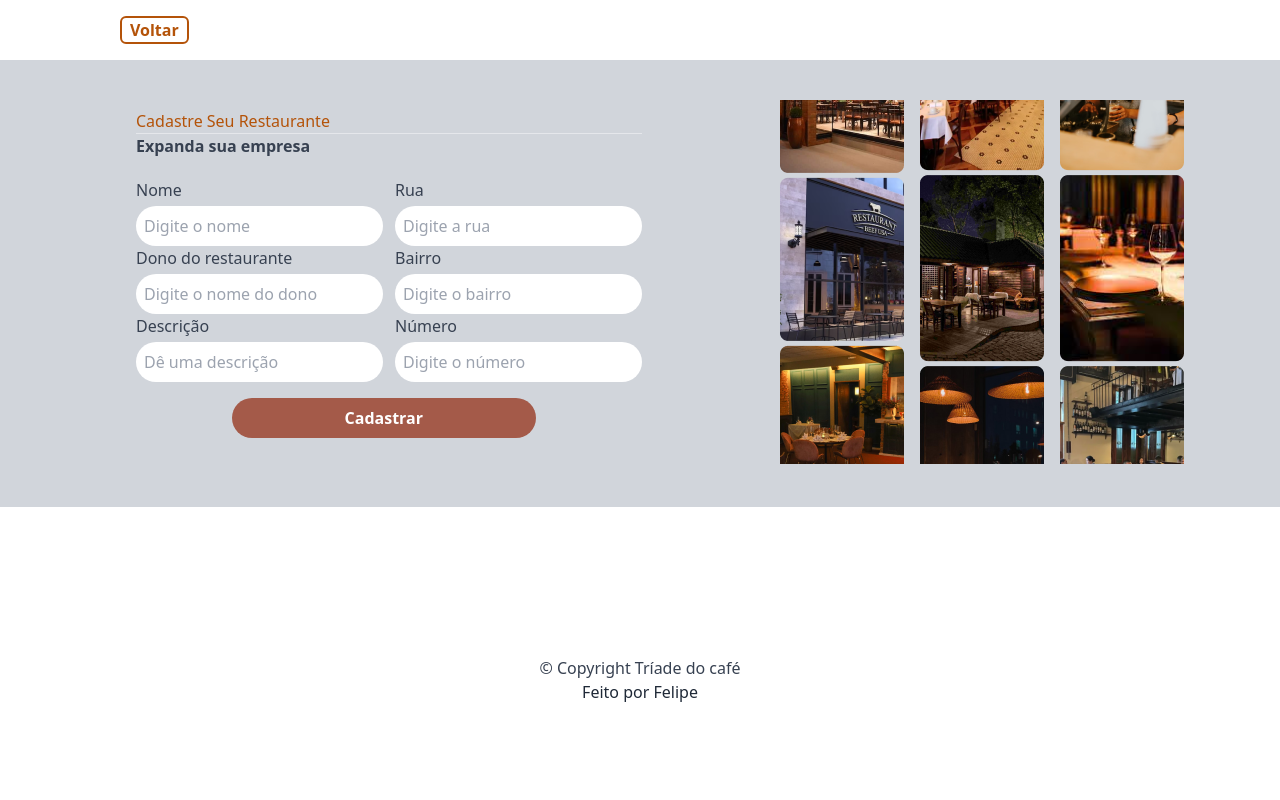
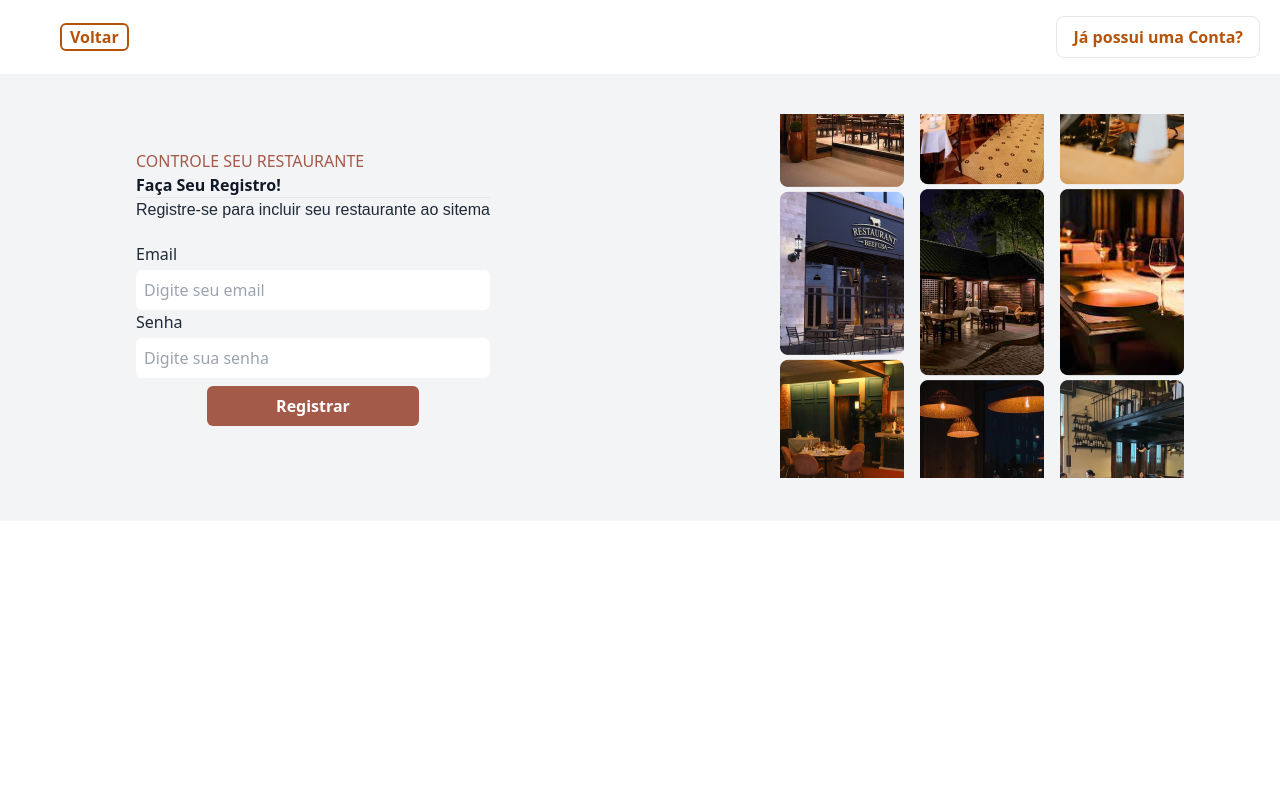
Before and after one commit to FelipeCostaOliveira/Reserva-restaurante, a Flask app: page /cadastroRestaurante in a window 1280 px wide. Run offline with Flask 3, Linux system fonts and the light colour scheme; style sheets or scripts are compiled from the project's sources; some libraries are stand-ins or nearby versions.

Commit message:
FIX :: Corrigindo páginas de Dono de restaurante

```diff
--- a/main.py
+++ b/main.py
@@ -21,6 +21,10 @@ def equipe():
 def login():
     return render_template('landingPage/login.html')
 
+@app.route('/loginDono')
+def loginDono():
+    return render_template('restaurante/LoginDono.html')
+
 @app.route('/modelos')
 def modelos():
     return render_template('landingPage/modelos.html')
@@ -31,7 +35,7 @@ def requisitos():
 
 @app.route('/cadastroRestaurante')
 def cadastroRestaurante():
-    return render_template('restaurante/cadastroRestaurante.html')
+    return render_template('restaurante/CadastrarDono.html')
 
 # Restaurantes
 
--- a/templates/componentes/navbarLandingPage.html
+++ b/templates/componentes/navbarLandingPage.html
@@ -10,7 +10,7 @@
     </ul>
     <div class="flex flex-row items-center space-x-6">
         <form action="/cadastroRestaurante" class="flex items-center space-x-2 text-yellow-600 p-2 rounded-md border border-yellow-600 text-base bg-transparent font-bold hover:text-amber-900 hover:border-amber-900 cursor-pointer">
-            <input class="bg-transparent border-none outline-none" type="submit" value="Cadastre seu restaurante"/>
+            <input class="bg-transparent border-none outline-none" type="submit" value="Sou restaurante"/>
             <svg xmlns="http://www.w3.org/2000/svg" fill="none" viewBox="0 0 24 24" stroke-width="1.5" stroke="currentColor" class="w-6 h-6">
                 <path stroke-linecap="round" stroke-linejoin="round" d="M13.5 6H5.25A2.25 2.25 0 0 0 3 8.25v10.5A2.25 2.25 0 0 0 5.25 21h10.5A2.25 2.25 0 0 0 18 18.75V10.5m-10.5 6L21 3m0 0h-5.25M21 3v5.25" />
             </svg>
--- /dev/null
+++ b/templates/restaurante/CadastrarDono.html
@@ -0,0 +1,80 @@
+<!DOCTYPE html>
+<html lang="pt-br">
+
+<head>
+    <link rel="stylesheet" href="static/styles/output.css">
+    <meta charset="UTF-8">
+    <meta name="viewport" content="width=device-width, initial-scale=1.0">
+    <title>Landing-Page</title>
+    <meta name="description" content="Descrição">
+    <script src="https://cdn.tailwindcss.com"></script>
+    <script src="https://cdnjs.cloudflare.com/ajax/libs/jquery/3.7.1/jquery.min.js"
+        integrity="sha512-v2CJ7UaYy4JwqLDIrZUI/4hqeoQieOmAZNXBeQyjo21dadnwR+8ZaIJVT8EE2iyI61OV8e6M8PP2/4hpQINQ/g=="
+        crossorigin="anonymous" referrerpolicy="no-referrer"></script>
+</head>
+
+<body class="bg-white ">
+    <header>
+        <nav class="text-amber-700 ml-5 container flex flex-row space-x-10 items-center justify-between px-10 py-4">
+            <a href="{{url_for("index")}}" class="hover:text-amber-800 font-bold border-2 border-amber-700 px-2 rounded-md">Voltar</a>
+            <a href="{{url_for("loginDono")}}" class="hover:text-yellow-700 hover:border-yellow-500 font-bold border px-4 py-2 rounded-lg max-md:hidden">Já possui uma Conta?</a>
+        </nav>
+    </header>
+    <main>
+        <div class="bg-gray-100">
+            <section
+                class="container max-w-6xl h-3/4 flex flex-row justify-between gap-24 py-10 px-8 m-auto items-center max-xl:max-w-md  max-md:h-full max-md:flex max-md:flex-row max-md:justify-between max-md:gap-1 max-md:py-5 max-md:px-8 max-md:m-auto max-md:items-center">
+                <header class="ml-10 max-md:inline-block max-md:flex-column max-md:text-xs">
+                    <span class="text-[#A45A49] text-base font-epilogue">CONTROLE SEU RESTAURANTE</span>
+                    <h1 class="text-gray-900 font-semibold">Faça Seu Registro!</h1>
+                    <hr>
+                    <h2 class="text-base text-gray-800 font-inter font-montserrat">Registre-se para incluir seu restaurante ao sitema
+                    </h2>
+
+                    <form class="text-gray-800 flex flex-col py-5" action="/cadastrarUsuario" method="POST">
+                        <label for="username">Email</label>
+                        <input class="text-black mt-1 p-2 rounded-md border-none text-base" type="email" name="email"
+                            placeholder="Digite seu email">
+                        <label for="username">Senha</label>
+                        <input class="text-black mt-1 p-2 rounded-md border-none text-base" type="password" name="senha"
+                            placeholder="Digite sua senha">
+                        <input
+                            class="text-white mt-2 p-2 rounded-md border-none text-base bg-[#A45A49] w-3/5 m-auto font-bold hover:bg-amber-800 cursor-pointer"
+                            type="submit" class="text-white w-3/5 m-auto mt-2.5 font-bold" value="Registrar">
+                        {% set mensagem = get_flashed_messages()%}
+                        {% if mensagem %}
+                        <div class="text-red-600 font-bold m-auto">
+                            {{mensagem[0]}}
+                        </div>
+                        {% endif %}
+                    </form>
+                </header>
+
+                <div class="columns-3 space-y-1 max-lg:hidden">
+                    <figure><img src="static/assets/main/image1.png" alt="image1"></figure>
+                    <figure><img src="static/assets/main/image2.png" alt="image2"></figure>
+                    <figure><img src="static/assets/main/image3.png" alt="image3"></figure>
+                    <figure><img src="static/assets/main/image4.png" alt="image4"></figure>
+                    <figure><img src="static/assets/main/image5.png" alt="image5"></figure>
+                    <figure><img src="static/assets/main/image6.png" alt="image6"></figure>
+                    <figure><img src="static/assets/main/image10.png" alt="image10"></figure>
+                    <figure><img src="static/assets/main/image11.png" alt="image11"></figure>
+                    <figure><img src="static/assets/main/image12.png" alt="image12"></figure>
+                </div>
+            </section>
+        </div>
+        <!-- <div class="flex flex-row items-center justify-between mt-4 ml-6">
+           <div class="flex items-center bg-gray-50 rounded-md w-2/5 border border-gray-100 shadow-lg font-semibold text-gray-700 px-2 py-1">
+                <h1>Em nosso sistema você poderá contar com um apoio online em suas reservas de mesas, além de contar com feedbacks de seus clientes, podendo melhorar seu atendimento e agilizar suas reservas.</h1>
+           </div>
+           <div class="flex items-center bg-gray-50 rounded-md w-2/5 border border-gray-100 shadow-lg font-semibold text-gray-700 px-2 py-1">
+                <h1>Em nosso sistema você poderá contar com um apoio online em suas reservas de mesas, além de contar com feedbacks de seus clientes, podendo melhorar seu atendimento e agilizar suas reservas.</h1>
+           </div>
+            <div class="flex items-center bg-gray-50 rounded-md w-2/5 border border-gray-100 shadow-lg font-semibold text-gray-700 px-2 py-1">
+                <h1>Em nosso sistema você poderá contar com um apoio online em suas reservas de mesas, além de contar com feedbacks de seus clientes, podendo melhorar seu atendimento e agilizar suas reservas.</h1>
+           </div>
+        </div> -->
+    </main>
+</body>
+
+</html>
--- a/templates/landingPage/login.html
+++ b/templates/restaurante/LoginDono.html
@@ -13,14 +13,14 @@
 <body class="bg-white">
     <header>
         <nav class="text-amber-700 ml-10 container flex flex-row space-x-10 items-center justify-between px-20 py-4">
-            <a href="{{url_for("index")}}" class="hover:text-amber-800 font-semibold border-2 border-amber-700 px-2 rounded-md">Não possui uma Conta?</a>
+            <a href="{{url_for("cadastroRestaurante")}}" class="hover:text-amber-800 font-semibold border-2 border-amber-700 px-2 rounded-md">Não possui uma Conta?</a>
         </nav>
     </header>
     <main>
-        <div class="bg-gray-300">
+        <div class="bg-gray-100">
             <section class="container max-w-6xl h-3/4 flex flex-row justify-between gap-24 py-10 px-8 m-auto items-center">
                 <header class="ml-10">
-                    <span class="text-amber-700 font-normal">Agende seu horário</span>
+                    <span class="text-amber-700 font-normal">Controle seu restaurante</span>
                     <h1 class="text-gray-700 text-2xl font-semibold">Bem vindo de volta!</h1>
                     <hr>
                     <h2 class="text-base text-gray-700 font-inter font-thin">Faça login para agendar sua reserva</h2>
--- a/templates/restaurante/cadastroRestaurante.html
+++ /dev/null
@@ -1,76 +0,0 @@
-<!DOCTYPE html>
-<html lang="pt-br">
-<head>
-    <link rel="stylesheet" href="static/styles/output.css">
-    <meta charset="UTF-8">
-    <meta name="viewport" content="width=device-width, initial-scale=1.0">
-    <title>Landing-Page</title>
-    <meta name="description" content="Descrição">
-    <script src="https://cdn.tailwindcss.com"></script>
-    <script src="https://cdnjs.cloudflare.com/ajax/libs/jquery/3.7.1/jquery.min.js" integrity="sha512-v2CJ7UaYy4JwqLDIrZUI/4hqeoQieOmAZNXBeQyjo21dadnwR+8ZaIJVT8EE2iyI61OV8e6M8PP2/4hpQINQ/g==" crossorigin="anonymous" referrerpolicy="no-referrer"></script>
-</head>
-
-<body class="bg-white ">
-    <header>
-        <nav class="text-amber-700 ml-10 container flex flex-row space-x-10 items-center justify-between px-20 py-4">
-            <a href="{{url_for("index")}}" class="hover:text-amber-800 font-bold border-2 border-amber-700 px-2 rounded-md">Voltar</a>
-        </nav>
-    </header>
-    <main>
-        <div class="bg-gray-300">
-            <section class="container max-w-6xl h-full flex flex-row justify-between gap-24 py-10 px-8 m-auto items-center">
-                <header class="ml-10">
-                    <span class="text-amber-700 font-normal capitalize">Cadastre seu restaurante</span>
-                    <hr>
-                    <h2 class="text-base text-gray-700 font-inter font-semibold">Expanda sua empresa </h2>
-                    <form class="text-gray-700 font-intel py-5" action="/cadastrarRestaurante" method="POST">
-                        <section class="flex space-x-3">
-                            <div class="flex flex-col">
-                                <label for="name">Nome</label>
-                                <input class="text-black mt-1 p-2 rounded-3xl border-none text-base" type="text" name="nome" required placeholder="Digite o nome">
-                                <label for="dono">Dono do restaurante</label>
-                                <input class="text-black mt-1 p-2 rounded-3xl border-none text-base" type="text" name="dono" maxlength='45' required placeholder="Digite o nome do dono">
-                                <label for="descricao">Descrição</label>
-                                <input class="text-black mt-1 p-2 rounded-3xl border-none text-base" type="text" name="descricao" maxlength='255' required placeholder="Dê uma descrição">
-                            </div>
-                            <div class="flex flex-col">
-                                <label for="rua">Rua</label>
-                                <input class="text-black mt-1 p-2 rounded-3xl border-none text-base" type="text" name="rua" required placeholder="Digite a rua">
-                                <label for="bairro">Bairro</label>
-                                <input class="text-black mt-1 p-2 rounded-3xl border-none text-base" type="text" name="bairro" required placeholder="Digite o bairro">
-                                <label for="numero">Número</label>
-                                <input class="text-black mt-1 p-2 rounded-3xl border-none text-base" type="number" name="numero" required placeholder="Digite o número">
-                            </div>
-                        </section>
-                        <input class="text-white ml-24 m-auto mt-4 p-2 rounded-3xl border-none text-base bg-[#A45A49] w-3/5 font-bold hover:bg-amber-800 cursor-pointer" type="submit" class="registrar-btn" value="Cadastrar">
-
-                        {% set mensagem = get_flashed_messages()%}
-                        {% if mensagem %}
-                        <div class="text-red-600 font-bold m-auto">
-                            {{mensagem[0]}}
-                        </div>
-                        {% endif %}
-                    </form>
-
-                </header>
-
-
-                <div class="columns-3 space-y-1">
-                    <figure><img src="static/assets/main/image1.png" alt="image1"></figure>
-                    <figure><img src="static/assets/main/image2.png" alt="image2"></figure>
-                    <figure><img src="static/assets/main/image3.png" alt="image3"></figure>
-                    <figure><img src="static/assets/main/image4.png" alt="image4"></figure>
-                    <figure><img src="static/assets/main/image5.png" alt="image5"></figure>
-                    <figure><img src="static/assets/main/image6.png" alt="image6"></figure>
-                    <figure><img src="static/assets/main/image10.png" alt="image10"></figure>
-                    <figure><img src="static/assets/main/image11.png" alt="image11"></figure>
-                    <figure><img src="static/assets/main/image12.png" alt="image12"></figure>
-                </div>
-            </section>
-        </div>
-    </main>
-    <footer class="absolute bottom-0 w-full p-16 flex flex-col items-center gap-2">
-        {% include 'componentes/rodape.html' %}
-    </footer>
-</body>
-</html>
```
